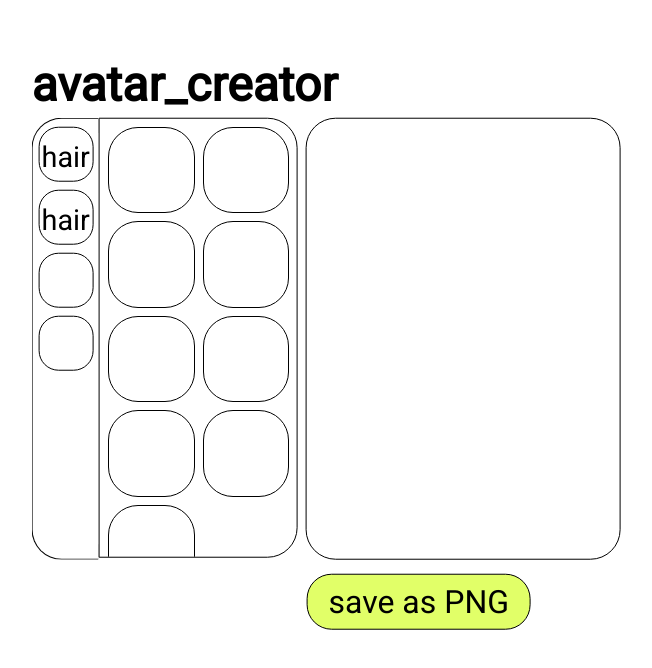
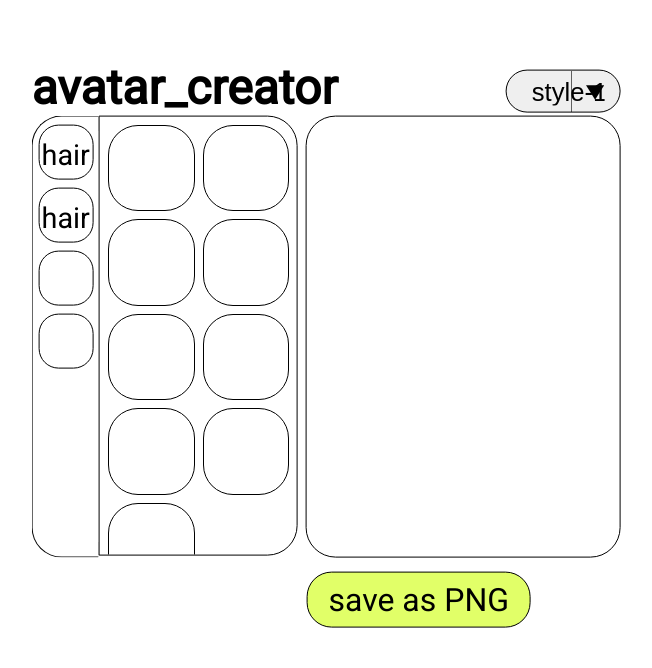
Before and after one commit to vitor-w/avatar_creator, a plain HTML site: page main_page.html in a window 1280 px wide. Shown: the whole page, without its empty margins (314-966 px from the left). Drawn offline with Linux system fonts and the light colour scheme.

Commit message:
Added select element to select different draw styles

```diff
--- a/main_page.html
+++ b/main_page.html
@@ -17,6 +17,11 @@
   <body>
     <div class="second_body">
       <h1 id="heading">avatar_creator</h1>
+
+      <select name="art_style" id="art_style">
+        <option value="style-1">style-1</option>
+        <option value="style-2">style-2</option>
+      </select>
 
       <div class="main_frame">
         <div class="characteristics">
--- a/public/css/main.css
+++ b/public/css/main.css
@@ -12,6 +12,33 @@
     font-family: 'Roboto', sans-serif;
 
     margin: 0  0 0.3rem 0;
+
+    display: inline;
+}
+
+#art_style {
+    width: 9vw;
+
+    font-size: 1.6rem;
+    font-family: 'Reboto', sans-serif;
+    font-weight: 400;
+
+    margin-top: 0.7rem;
+
+    padding: 0.4rem 0;
+    padding-left: 1.6rem;
+    padding-right: 0.9rem;
+
+    border: 1px solid black;
+    border-radius: 30px;
+
+    appearance: none;
+    background-image: url('../images/arrow-icon.svg');
+    background-repeat: no-repeat;
+    background-origin: content-box, padding-box;
+    background-position: center right;
+
+    float: right;
 }
 
 .main_frame {
```
Also changed, not shown: public/images/arrow-icon.svg (added).
